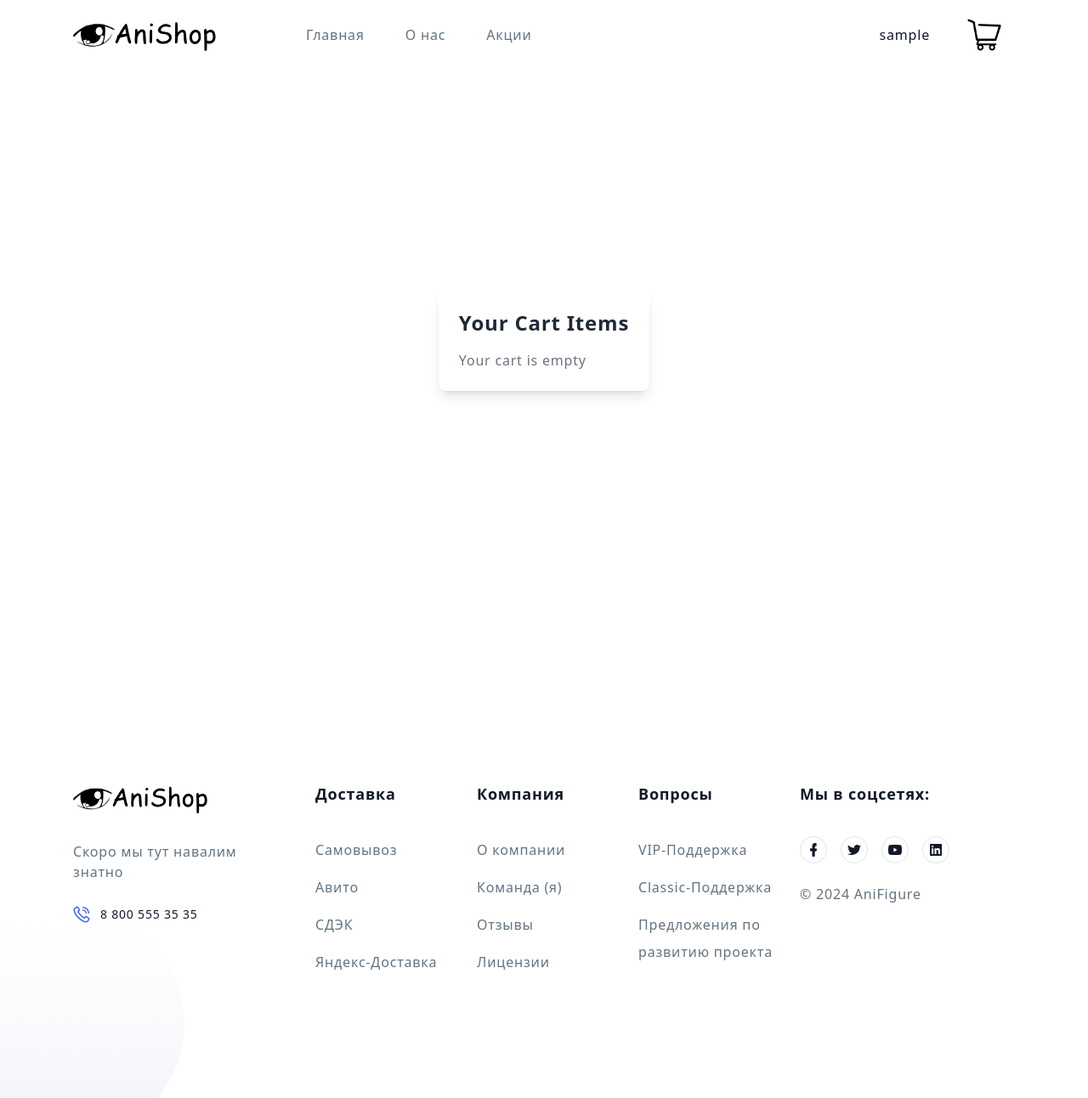
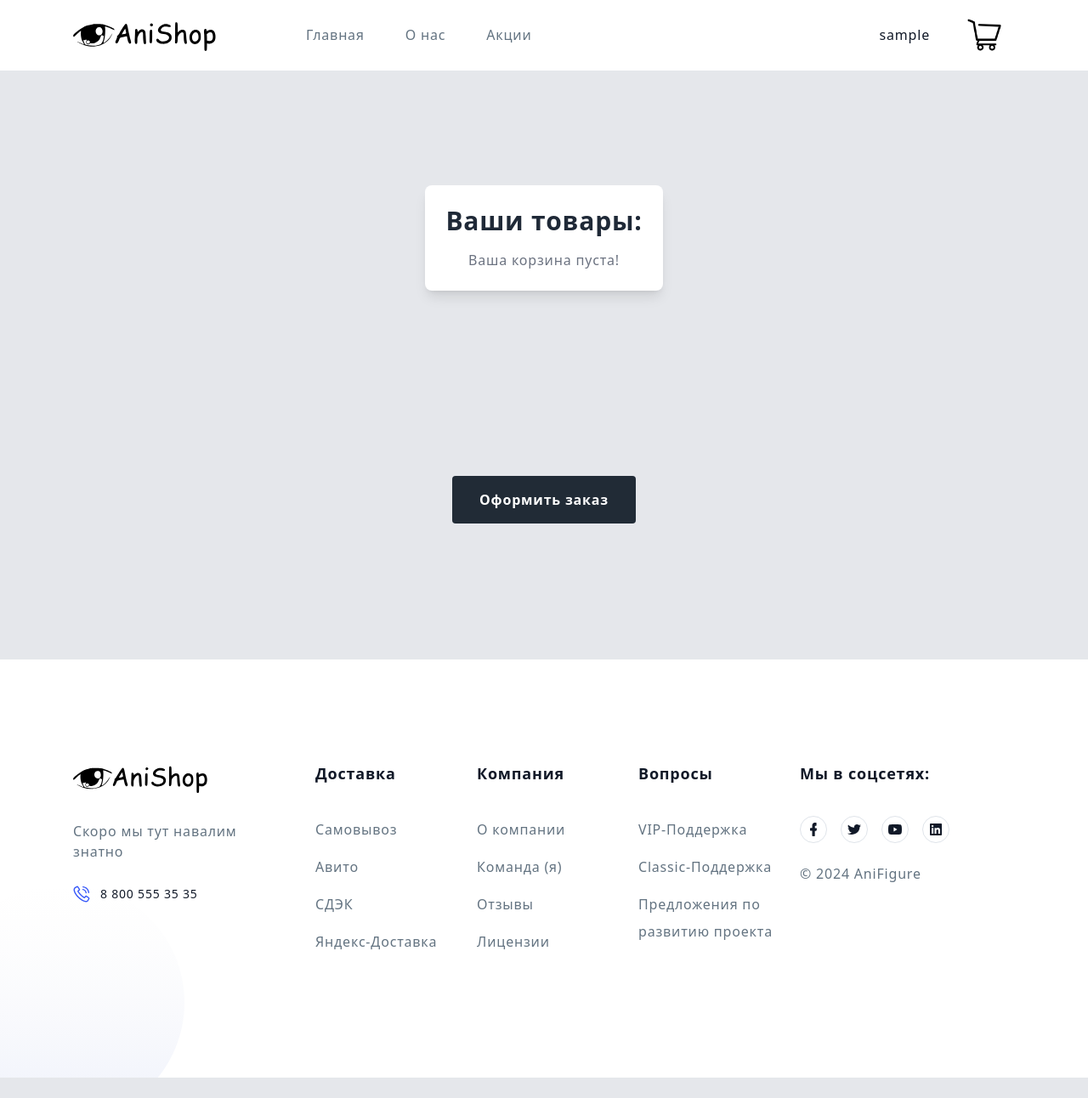
Before and after one commit to Munchen777/AniFigureShop, a Django app: page /users/cart/ in a window 1280 px wide. Shown: the whole page at 85% size. After the commit the page ends 1268 px from the top, so only its background shows below. Run offline with Django 5.2, Linux system fonts and the light colour scheme; the visitor is signed in with stand-in values (Sample User, id 1); some libraries are stand-ins or nearby versions.

Commit message:
cart design
cart design

```diff
--- a/tailwind.config.js
+++ b/anifigure/tailwind.config.js
@@ -1,6 +1,6 @@
 /** @type {import('tailwindcss').Config} */
 module.exports = {
-  content: ["./base/static/base/css/*.{html,js}"],
+  content: ["./base/templates/*.{html,js}"],
   theme: {
     extend: {},
   },
--- a/anifigure/templates/base.html
+++ b/anifigure/templates/base.html
@@ -6,7 +6,7 @@
     <meta charset="UTF-8" />
     <meta http-equiv="X-UA-Compatible" content="IE=edge" />
     <meta name="viewport" content="width=device-width, initial-scale=1.0" />
-    <script src="https://cdn.tailwindcss.com"></script>
+  <script src="https://cdn.tailwindcss.com"></script>
     <title>{{ title }}</title>
 
 
--- a/anifigure/users/templates/users/cart.html
+++ b/anifigure/users/templates/users/cart.html
@@ -9,24 +9,32 @@
 
 {% include 'header.html' %}
 
-<body class="font-sans antialiased text-gray-900 leading-normal tracking-wider bg-cover">
+<body class="font-sans antialiased text-gray-900 leading-normal tracking-wider bg-cover bg-gray-3">
 
-    <div class="flex items-center lg:h-screen flex-wrap mx-auto my-32 lg:my-0" style="min-height: 90vh;">
+    <div class="flex items-center lg:min-h-60vh flex-wrap mx-auto my-32 lg:my-0" style="min-height: 70vh;">
         <!-- Тут будут твои товары -->
-        <div class="max-w-md mx-auto bg-white rounded-lg shadow-lg p-6">
-            <h2 class="text-2xl text-gray-800 font-semibold mb-4">Your Cart Items</h2>
-            <ul class="divide-y divide-gray-300">
-                {% for item in cart_items %}
-                <li class="flex justify-between items-center py-2">
-                    <span class="text-gray-800">{{ item.quantity }} x {{ item.product.name }}</span>
-                </li>
-                {% empty %}
-                <li class="text-gray-500">Your cart is empty</li>
-                {% endfor %}
-            </ul>
+        <div class="mx-auto bg-white rounded-lg shadow-lg p-6">
+    <h2 class="text-3xl text-gray-800 font-semibold mb-4">Ваши товары:</h2>
+    <div class="flex justify-center flex-wrap">
+        {% for item in cart_items_with_product_info %}
+    <div class="m-4">
+        <p class="text-xl text-gray-800 font-semibold mb-4">{{ item.cart_item.quantity }} x {{ item.product.name }}</p>
+            {% if item.product_images %} <!-- Проверка на наличие изображения для товара -->
+            <a href="{% url 'anime-product' category_slug=item.product.category.slug product_slug=item.product.slug %}"><img src="{{ item.product_images.0.image.url }}" alt="{{ item.product.name }}" class="mt-5 w-96 h-96 border-b-2 drop-shadow-xl rounded-[10px]"></a>
+            {% endif %}
         </div>
+            {% empty %}
+    <p class="text-gray-500 text-center w-full">Ваша корзина пуста!</p>
+        {% endfor %}
+    </div>
     </div>
 
+</div>
+<div class="flex justify-center items-center mb-40">
+    <button class="bg-black text-white font-bold py-4 px-8 rounded focus:outline-none hover:bg-gray-2 hover:text-black">Оформить заказ</button>
+</div>
+
+</body>
 
 {% include 'footer.html' %}
 
--- a/anifigure/users/views.py
+++ b/anifigure/users/views.py
@@ -7,7 +7,7 @@ from django.http import HttpResponse, HttpResponseRedirect
 from django.urls import reverse, reverse_lazy
 from django.views.generic import CreateView
 
-from base.models import Product
+from base.models import Product, ProductImage
 from users.models import CartItem
 from users.forms import LoginUserForm, RegisterForm
 
@@ -37,12 +37,19 @@ def logout_user(request):
 
 
 def cart_items(request):
-    user = request.user  # Получаем текущего пользователя
-    cart_items = CartItem.objects.filter(
-        user=user)  # Получаем все записи из таблицы CartItem, относящиеся к данному пользователю
+    user = request.user
+    user_cart_items = CartItem.objects.filter(user=user)
 
-    return render(request, 'users/cart.html', {'cart_items': cart_items,
-                                               'title': "Корзина"})
+    cart_items_with_product_info = []
+
+    for cart_item in user_cart_items:
+        product = cart_item.product
+        product_images = ProductImage.objects.filter(product=product)
+        cart_items_with_product_info.append(
+            {'cart_item': cart_item, 'product': product, 'product_images': product_images})
+
+    return render(request, 'users/cart.html',
+                  {'cart_items_with_product_info': cart_items_with_product_info, 'title': "Корзина"})
 
 
 def profile_user(request):
```
Also changed, not shown: package.json (+5 -4 lines), anifigure/base/static/base/css/tailwind.css, anifigure/images/products/50c727b4ae9e41bcb4fa5c354c1f3c62_kCOzMhc.jpg (added), anifigure/images/products/Screenshot_15_9COB4do.png (added), anifigure/images/products/narutotest.png (added), anifigure/images/products/onepunchmantest.jpg (added), package-lock.json.
